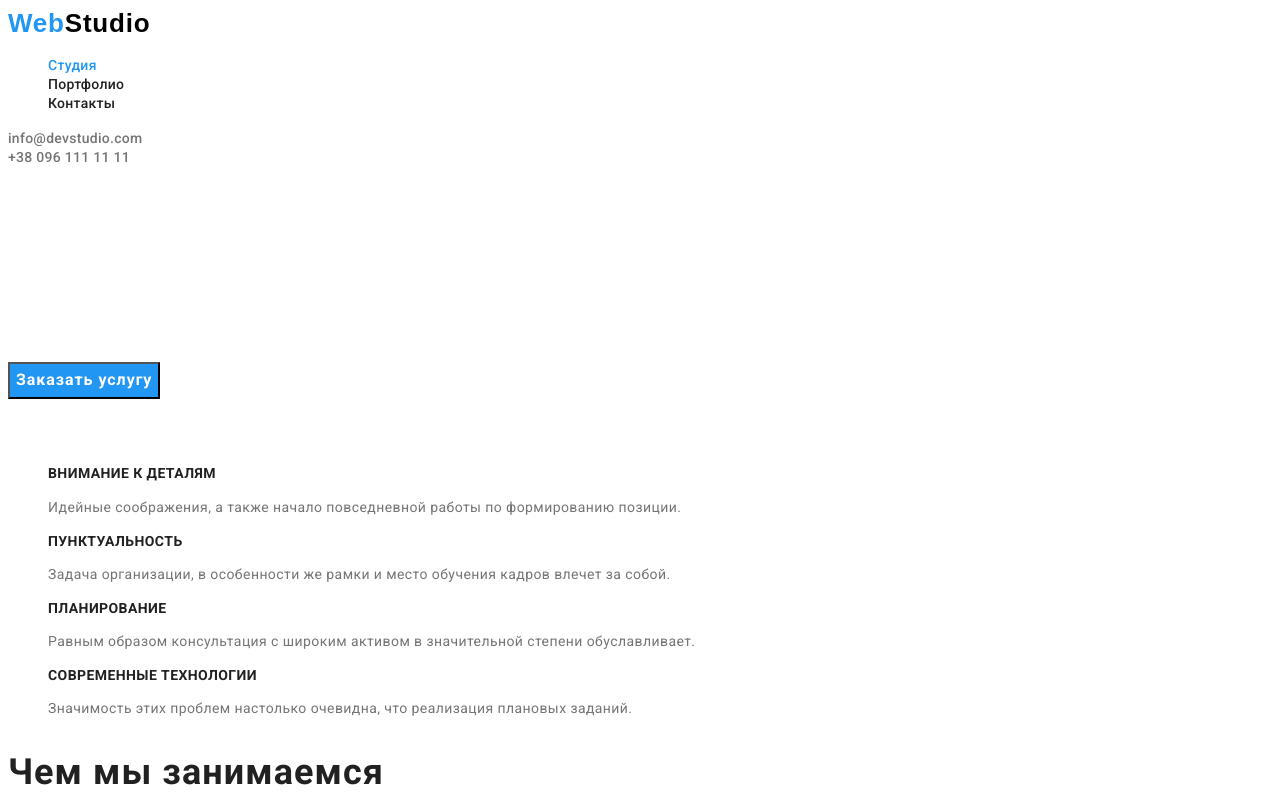
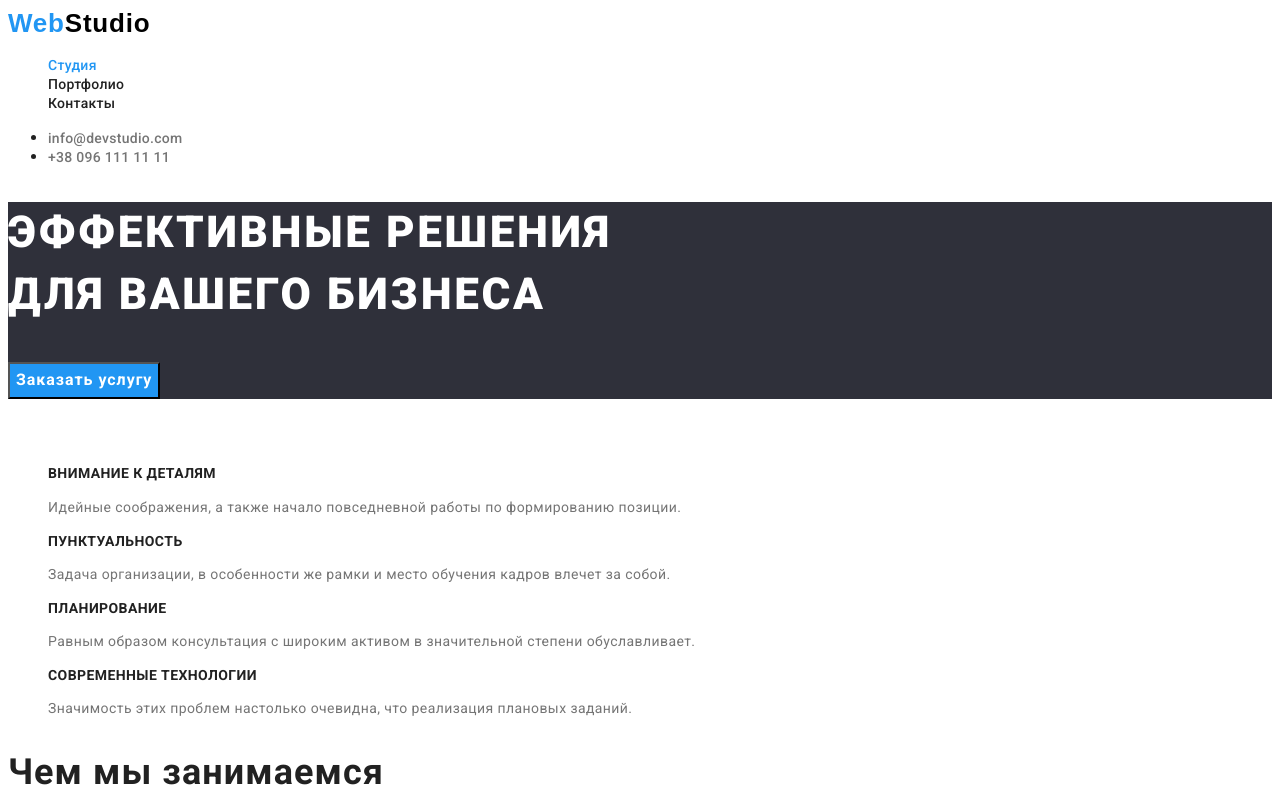
Before and after one commit to Ann456/goit-markup-hw-02, a plain HTML site: page index.html in a window 1280 px wide. Shown: the top 800 px of the page. Drawn offline with Linux system fonts and the light colour scheme.

Commit message:
1. "div" on "ul"; 2.section; 3.bg to hero.

```diff
--- a/css/styles.css
+++ b/css/styles.css
@@ -8,6 +8,7 @@
   --logo-studio: #000000;
   --button-hero: #188ce8;
   --button-hero-shadow: rgba(0, 0, 0, 0.15);
+  --hero-footer-bg: #2f303a;
 }
 
 body {
@@ -55,6 +56,10 @@ body {
   background: #188ce8;
   box-shadow: 0px 4px 4px var(--button-hero-shadow);
   border-radius: 4px;
+}
+
+.hero {
+  background: var(--hero-footer-bg);
 }
 
 .need_to_hide {
--- a/index.html
+++ b/index.html
@@ -27,10 +27,10 @@
             </ul>
         </nav>
         <!-- Tel E-mail-->
-        <div class="header-tel-email">
-            <a class="header-tel-email link" href="mailto:info@devstudio.com" title="Почтовый адресс">info@devstudio.com</a> <br>
-            <a class="header-tel-email link" href="tel:+380961111111" title="Номер телефона">+38 096 111 11 11</a>
-        </div>
+        <ul class="header-tel-email">
+            <li><a class="header-tel-email link" href="mailto:info@devstudio.com" title="Почтовый адресс">info@devstudio.com</a> </li>
+            <li><a class="header-tel-email link" href="tel:+380961111111" title="Номер телефона">+38 096 111 11 11</a></li>
+        </ul>
     </header>
 
     <main>
```
Also changed, not shown: portfolio.html (+8 -7 lines).
